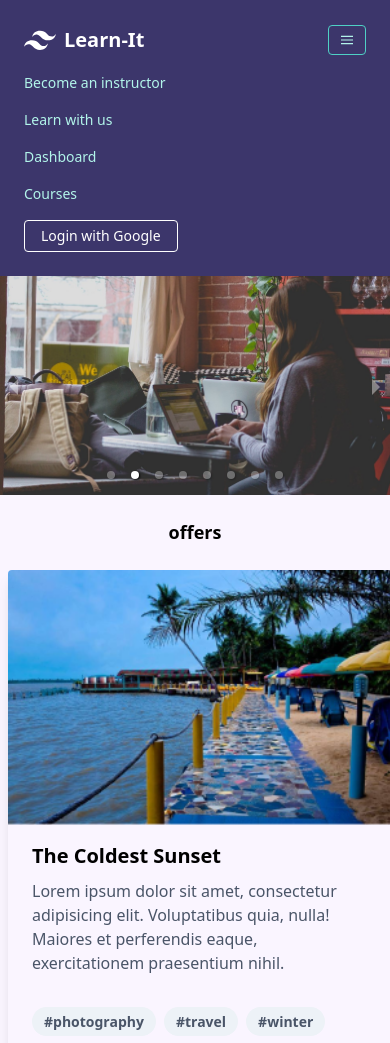
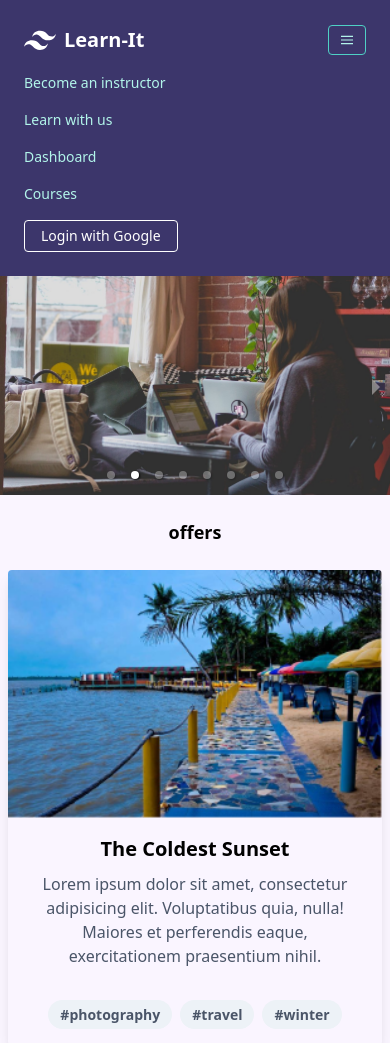
Before and after one commit to Sambalicious/learn-It, a React (Create React App) app: page / in a window 390 px wide. Shown: the top 1043 px of the page. Built offline with nearby package versions, Linux system fonts and the light colour scheme.

Commit message:
adjusted the offer Page

```diff
--- a/src/Navbar/Navbar.jsx
+++ b/src/Navbar/Navbar.jsx
@@ -33,10 +33,10 @@ const Navbar = () => {
       </Link>
     </div>
     <div>
-      <div className="inline-block text-sm px-4 py-2 leading-none border rounded text-white border-white hover:border-transparent hover:text-teal-500 hover:bg-white mt-4 lg:mt-0">
+
 
      <Login />
-      </div>
+
     </div>
   </div>
 </nav>
--- a/src/components/LandingPage/OfferComponent.jsx
+++ b/src/components/LandingPage/OfferComponent.jsx
@@ -4,7 +4,7 @@ import React, { Fragment } from 'react'
 const OfferComponent = ({pics}) => {
     return (
         <Fragment>
-            <div className="container md:shadow-xl sm:shadow-md mx-2 md:flex justify-between">
+            <div className="sm:container md:shadow-xl sm:shadow-md mx-2 md:flex justify-center">
 
 <div class="max-w-sm rounded overflow-hidden shadow-lg">
     <img class="w-full" src={pics} alt="Sunset in the mountains"/>
--- a/src/components/LandingPage/Offers.jsx
+++ b/src/components/LandingPage/Offers.jsx
@@ -4,7 +4,7 @@ import OfferComponent from './OfferComponent'
 
 const Offers = () => {
     return (
-        <div className="container bg-purple-100">
+        <div className=" text-center mb-4 bg-purple-100">
         <div className="text-black text-center text-lg font-bold py-6 ">offers</div>
 
     <div className="md:grid grid-cols-3 grid-rows-2 gap-4 ">
--- a/src/components/LoginPage/LoginPage.jsx
+++ b/src/components/LoginPage/LoginPage.jsx
@@ -16,7 +16,8 @@ const Login = (response) => {
     clientId="642784607442-q1fl97dg1ulb5dvf125thfi01r5usbd4.apps.googleusercontent.com"
     render={renderProps  =>  (
 
-      <button onClick={renderProps.onClick} disabled={renderProps.disabled}>
+      <button className="inline-block text-sm px-4 py-2 leading-none border rounded text-white border-white hover:border-transparent hover:text-teal-500 hover:bg-white mt-4 lg:mt-0"
+       onClick={renderProps.onClick} disabled={renderProps.disabled}>
         Login with Google</button>
     )}
 
```
